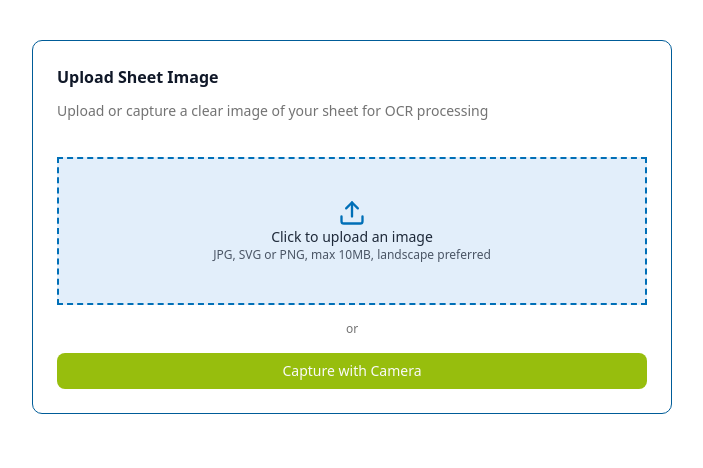
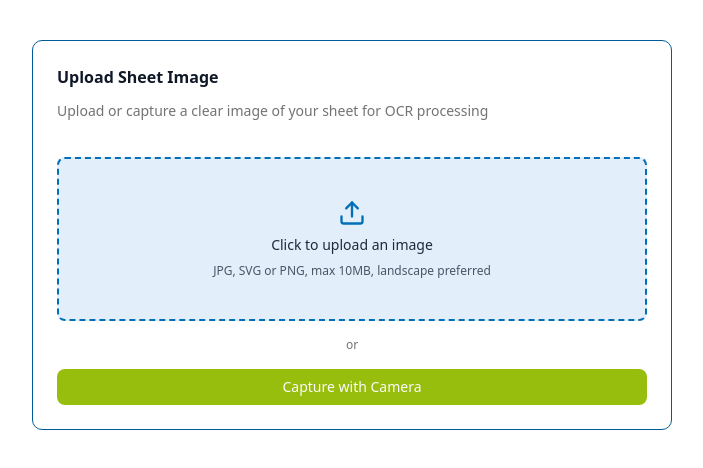
Before and after one commit to atul-proshore/bootcamp-react-app, a Next.js app: page /upload in a window 1280 px wide. Shown: the top 468 px of the page, without its empty margins (288-991 px from the left). Built offline with nearby package versions, Linux system fonts and the light colour scheme.

Commit message:
resolve React hydration mismatch in UploadImage and UploadSheet

```diff
--- a/src/components/uploadpage/UploadImage.tsx
+++ b/src/components/uploadpage/UploadImage.tsx
@@ -15,11 +15,7 @@ export default function UploadImage({ onUpload }: UploadImageProps) {
     }
 
     return (
-        <label className="flex cursor-pointer flex-col items-center justify-center
-            gap-2rounded-md
-            border-2 border-dashed border-[#006FB7]
-            bg-[#E2EEFA] px-6 py-10
-            text-center transition hover:bg-[#CAE3FD]">
+        <label className="flex cursor-pointer flex-col items-center justify-center gap-2 rounded-md border-2 border-dashed border-[#006FB7] bg-[#E2EEFA] px-6 py-10 text-center transition hover:bg-[#CAE3FD]">
         <input
             type="file"
             accept="image/png,image/jpeg, image/jpg, image/svg+xml"
```
